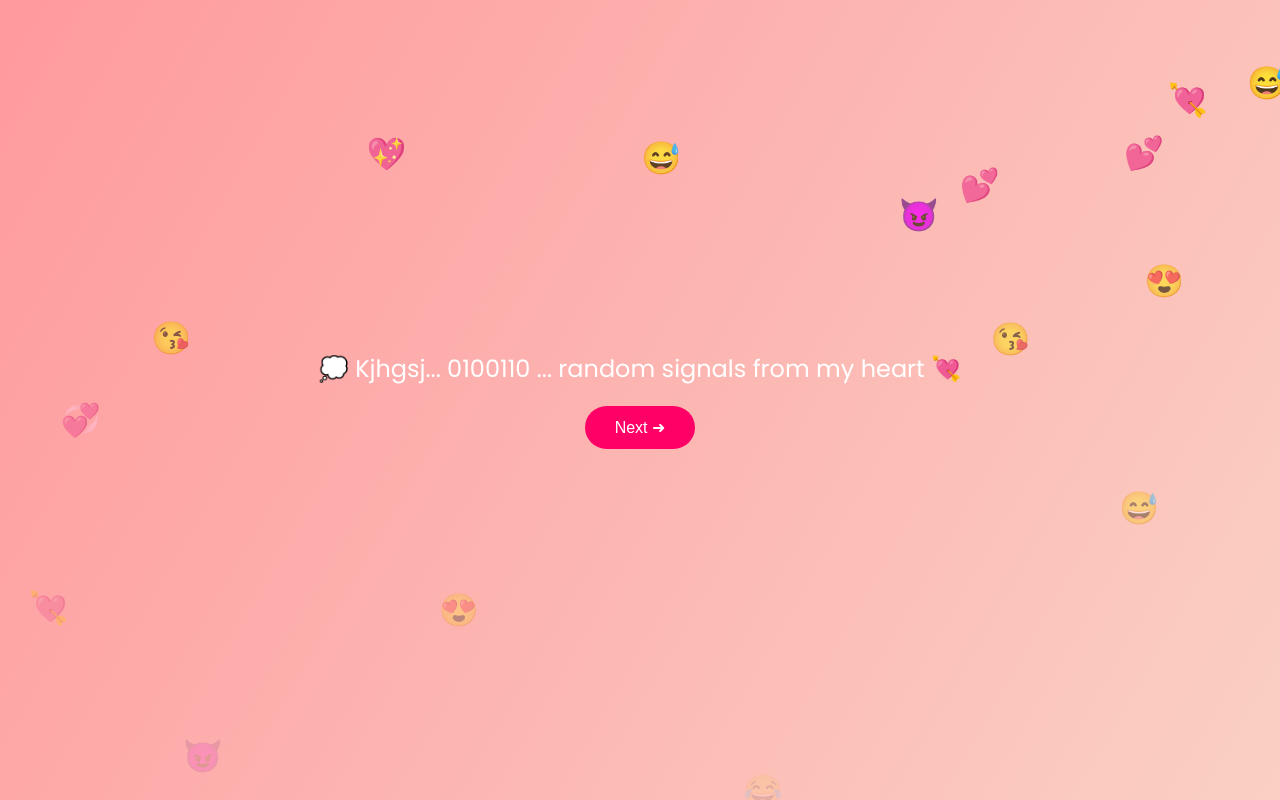
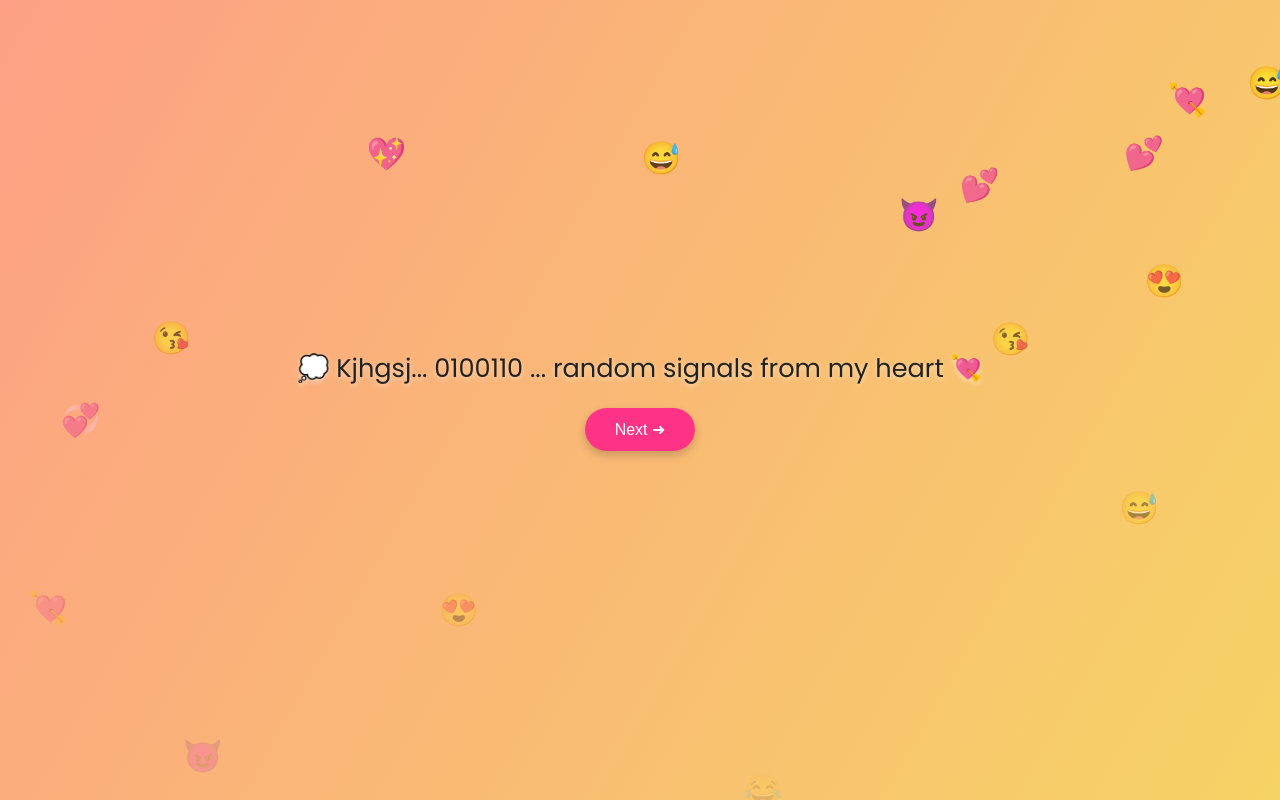
Before and after one commit to tmehmoodmscs24seecs-ops/hmmmmmm, a plain HTML site: page index.html in a window 1280 px wide. Drawn offline with Linux system fonts and the light colour scheme.

Commit message:
Update index.html

```diff
--- a/index.html
+++ b/index.html
@@ -17,8 +17,8 @@
     align-items: center;
     flex-direction: column;
     text-align: center;
-    transition: background 1s ease;
-    color: white;
+    transition: background 1s ease, color 0.8s ease;
+    color: #222;
   }
 
   h1, h2, p {
@@ -27,7 +27,7 @@
   }
 
   button {
-    background: #ff0066;
+    background: #ff3385;
     color: white;
     border: none;
     padding: 12px 30px;
@@ -37,10 +37,11 @@
     margin-top: 20px;
     transition: 0.3s;
     z-index: 2;
+    box-shadow: 0 4px 10px rgba(0,0,0,0.2);
   }
 
   button:hover {
-    background: #ff3385;
+    background: #ff5fa0;
     transform: scale(1.05);
   }
 
@@ -68,13 +69,15 @@
 
   #slide {
     z-index: 1;
-    font-size: 1.5rem;
+    font-size: 1.6rem;
     max-width: 80%;
+    text-shadow: 0 2px 5px rgba(255,255,255,0.5);
   }
 
   #countdown {
     font-size: 3rem;
     margin-top: 20px;
+    color: #111;
   }
 </style>
 </head>
@@ -86,14 +89,14 @@
 
 <script>
   const slides = [
-    {text: "💭 Kjhgsj... 0100110 ... random signals from my heart 💘", bg: "linear-gradient(120deg, #ff9a9e, #fad0c4)"},
-    {text: "😳 You read that? You shouldn't have... because it means you promised to love me forever 💞", bg: "linear-gradient(120deg, #f6d365, #fda085)"},
-    {text: "😈 Too late now... destiny sealed! You're officially mine 💍", bg: "linear-gradient(120deg, #a1c4fd, #c2e9fb)"},
-    {text: "🚫 Don’t open this next one... seriously, don’t 😅", bg: "linear-gradient(120deg, #fbc2eb, #a6c1ee)"},
-    {text: "😬 Oops... that was actually meant for my ex 😅", bg: "linear-gradient(120deg, #ffecd2, #fcb69f)"},
-    {text: "😂 Wait—what ex? You axed them all with your axe! 💀", bg: "linear-gradient(120deg, #84fab0, #8fd3f4)"},
-    {text: "💖 Anyway... now you’re stuck with me for life 💕", bg: "linear-gradient(120deg, #ff9a9e, #fecfef)"},
-    {text: "😱 This slide is empty... or is it? 👀", bg: "linear-gradient(120deg, #fddb92, #d1fdff)"}
+    {text: "💭 Kjhgsj... 0100110 ... random signals from my heart 💘", bg: "linear-gradient(120deg, #fda085, #f6d365)", color: "#222"},
+    {text: "😳 You read that? You shouldn't have... because it means you promised to love me forever 💞", bg: "linear-gradient(120deg, #fddb92, #d1fdff)", color: "#222"},
+    {text: "😈 Too late now... destiny sealed! You're officially mine 💍", bg: "linear-gradient(120deg, #ffb199, #ff0844)", color: "#fff"},
+    {text: "🚫 Don’t open this next one... seriously, don’t 😅", bg: "linear-gradient(120deg, #c2e9fb, #a1c4fd)", color: "#222"},
+    {text: "😬 Oops... that was actually meant for my ex 😅", bg: "linear-gradient(120deg, #ffecd2, #fcb69f)", color: "#222"},
+    {text: "😂 Wait—what ex? You axed them all with your axe! 💀", bg: "linear-gradient(120deg, #84fab0, #8fd3f4)", color: "#222"},
+    {text: "💖 Anyway... now you’re stuck with me for life 💕", bg: "linear-gradient(120deg, #ff9a9e, #fecfef)", color: "#222"},
+    {text: "😱 This slide is empty... or is it? 👀", bg: "linear-gradient(120deg, #a6c1ee, #fbc2eb)", color: "#222"}
   ];
 
   const emojis = ["💖", "😂", "😈", "😘", "💕", "💞", "🌸", "😍", "😅", "💘"];
@@ -101,7 +104,7 @@
   const emojiRain = document.getElementById("emojiRain");
   const nextBtn = document.getElementById("nextBtn");
 
-  // Floating emojis generator
+  // Floating emoji generator
   function createEmoji() {
     const emoji = document.createElement("div");
     emoji.classList.add("emoji");
@@ -117,6 +120,7 @@
 
   function showSlide() {
     document.body.style.background = slides[index].bg;
+    document.body.style.color = slides[index].color;
     slide.innerHTML = slides[index].text;
   }
 
@@ -131,6 +135,8 @@
 
   function startCountdown() {
     nextBtn.style.display = "none";
+    document.body.style.background = "linear-gradient(120deg, #000000, #434343)";
+    document.body.style.color = "#fff";
     let count = 10;
     slide.innerHTML = `<h2>🕒 Countdown starting...</h2><div id='countdown'>${count}</div>`;
     const interval = setInterval(() => {
```
